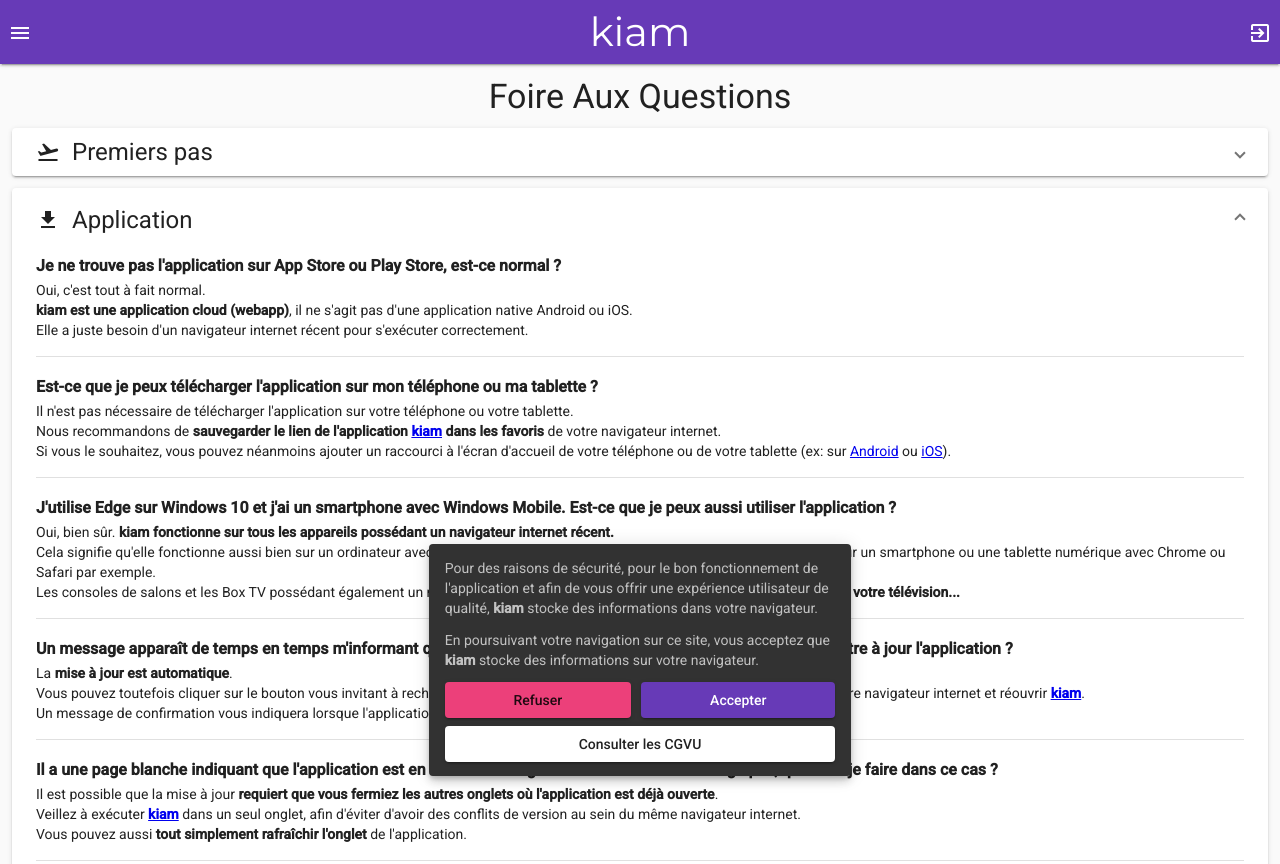
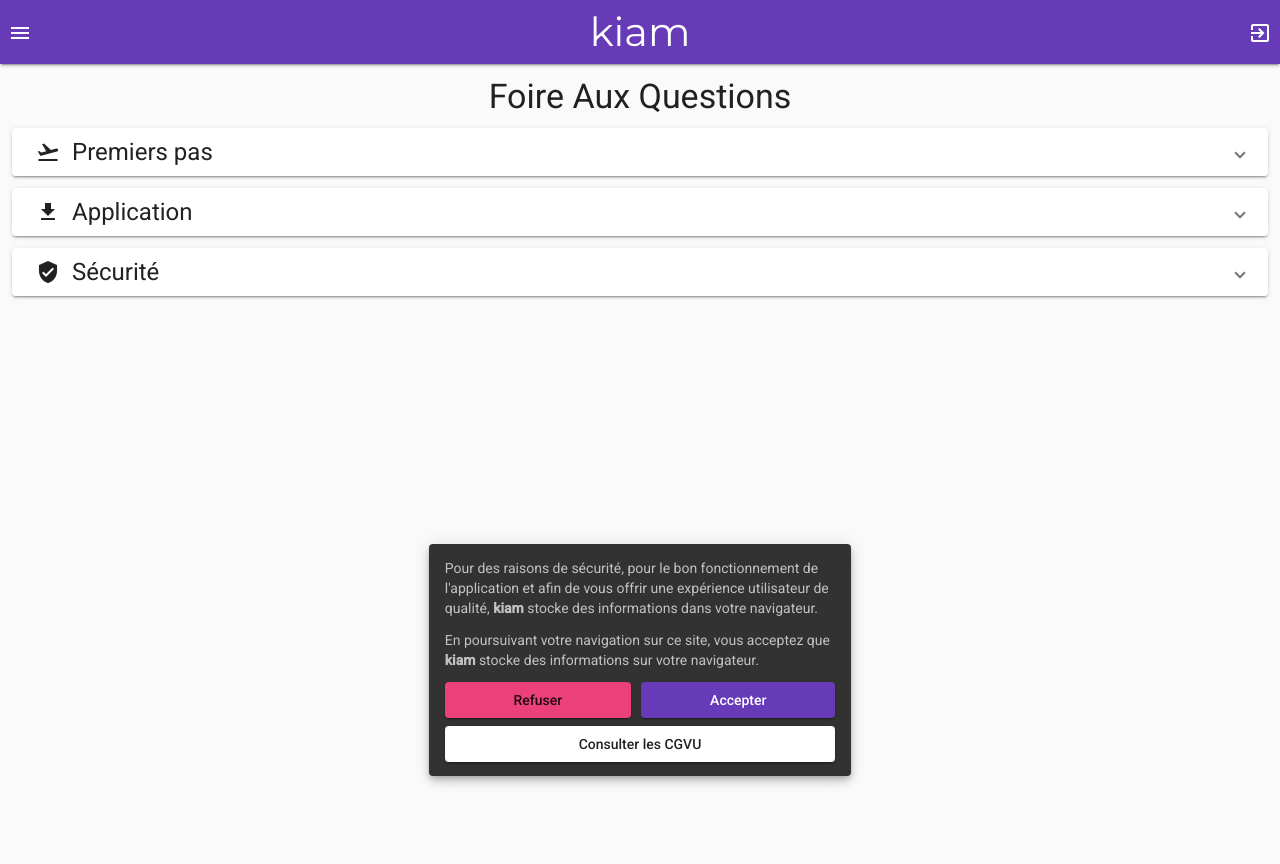
Before and after one commit to trendev/kiam-welcome, an Angular app: page /faq in a window 1280 px wide. Built offline with nearby package versions, Linux system fonts and the light colour scheme.

Commit message:
remove use faq components

```diff
--- a/src/app/app.module.ts
+++ b/src/app/app.module.ts
@@ -11,9 +11,7 @@
 import { ApplicationQuestionsComponent } from './faq/application-questions/application-questions.component';
 import { FirstTimeQuestionsComponent } from './faq/first-steps-questions/first-steps-questions.component';
 import { SecurityQuestionsComponent } from './faq/security-questions/security-questions.component';
-import { OfferingQuestionsComponent } from './faq/offering-questions/offering-questions.component';
 import { ClientsQuestionsComponent } from './faq/clients-questions/clients-questions.component';
-import { CollectiveGroupsQuestionsComponent } from './faq/collective-groups-questions/collective-groups-questions.component';
 import { BillsQuestionsComponent } from './faq/bills-questions/bills-questions.component';
 import { SubscriptionQuestionsComponent } from './faq/subscription-questions/subscription-questions.component';
 
@@ -26,9 +24,7 @@
     ApplicationQuestionsComponent,
     FirstTimeQuestionsComponent,
     SecurityQuestionsComponent,
-    OfferingQuestionsComponent,
     ClientsQuestionsComponent,
-    CollectiveGroupsQuestionsComponent,
     BillsQuestionsComponent,
     SubscriptionQuestionsComponent
   ],
--- a/src/app/faq/application-questions/application-questions.component.html
+++ b/src/app/faq/application-questions/application-questions.component.html
@@ -1,4 +1,4 @@
-<mat-expansion-panel [expanded]=true>
+<mat-expansion-panel [expanded]=expanded>
     <mat-expansion-panel-header>
         <mat-panel-title>
             <div class="faq-title">
--- a/src/app/faq/collective-groups-questions/collective-groups-questions.component.html
+++ /dev/null
@@ -1 +0,0 @@
-<p>collective-groups-questions works!</p>
--- a/src/app/faq/collective-groups-questions/collective-groups-questions.component.ts
+++ /dev/null
@@ -1,15 +0,0 @@
-import { Component, OnInit } from '@angular/core';
-
-@Component({
-  selector: 'app-collective-groups-questions',
-  templateUrl: './collective-groups-questions.component.html',
-  styleUrls: ['./collective-groups-questions.component.scss']
-})
-export class CollectiveGroupsQuestionsComponent implements OnInit {
-
-  constructor() { }
-
-  ngOnInit(): void {
-  }
-
-}
--- a/src/app/faq/offering-questions/offering-questions.component.html
+++ /dev/null
@@ -1 +0,0 @@
-<p>offering-questions works!</p>
--- a/src/app/faq/offering-questions/offering-questions.component.ts
+++ /dev/null
@@ -1,15 +0,0 @@
-import { Component, OnInit } from '@angular/core';
-
-@Component({
-  selector: 'app-offering-questions',
-  templateUrl: './offering-questions.component.html',
-  styleUrls: ['./offering-questions.component.scss']
-})
-export class OfferingQuestionsComponent implements OnInit {
-
-  constructor() { }
-
-  ngOnInit(): void {
-  }
-
-}
```
Also changed, not shown: src/app/faq/collective-groups-questions/collective-groups-questions.component.scss (deleted), src/app/faq/offering-questions/offering-questions.component.scss (deleted).
